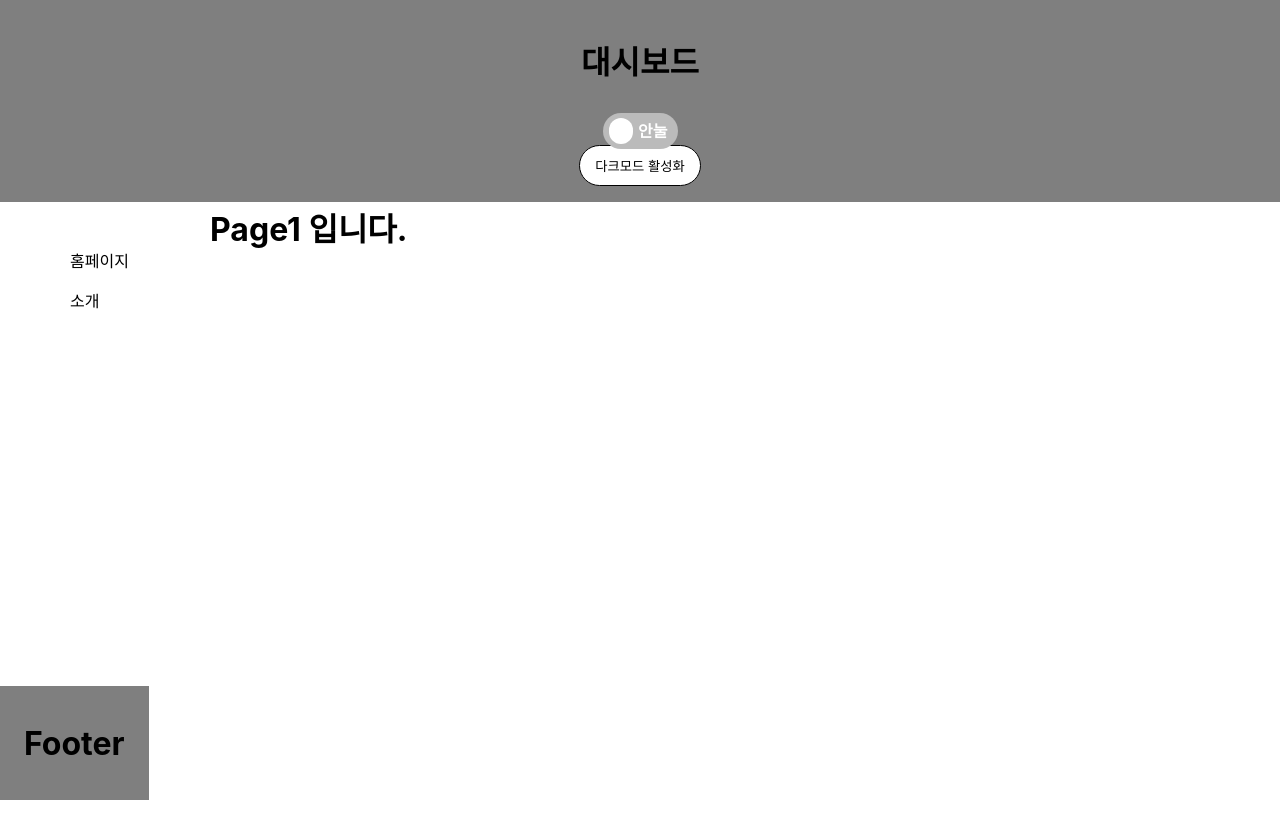
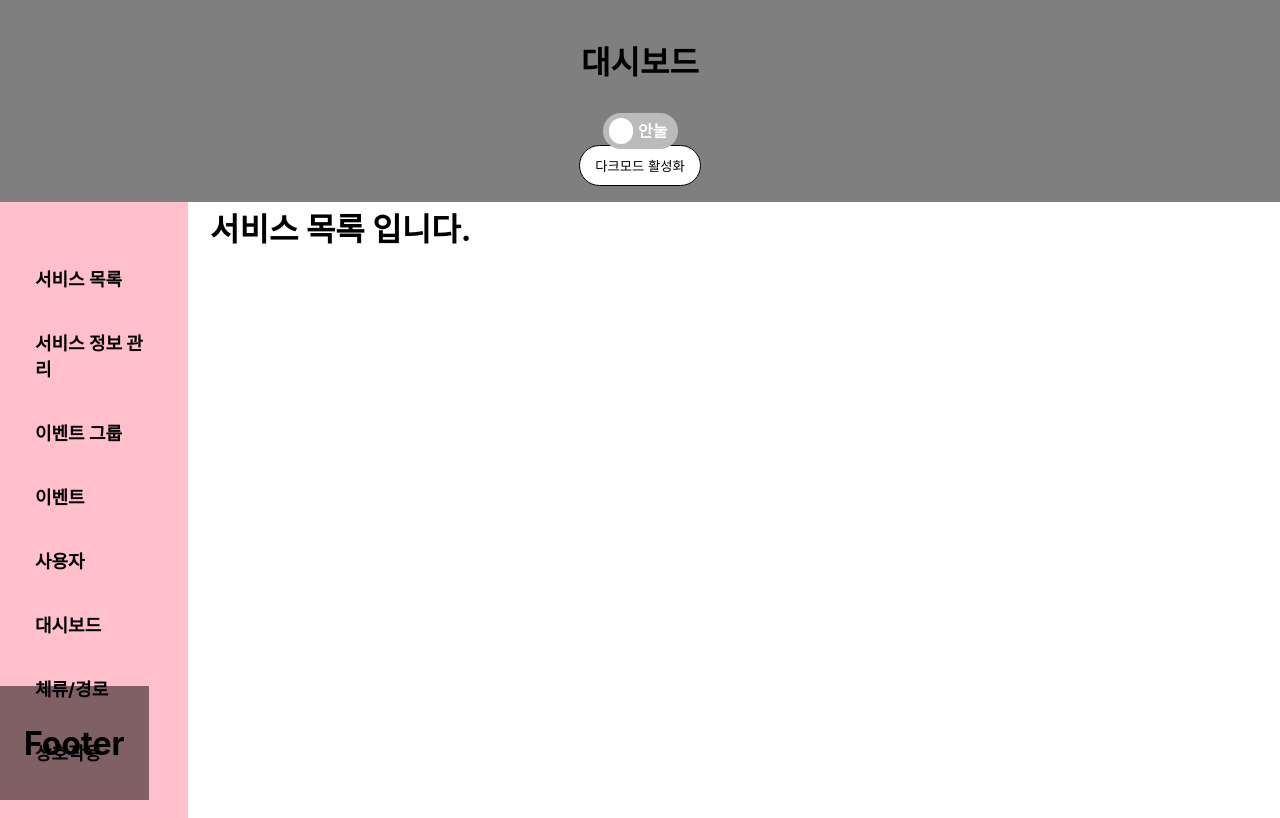
Before and after one commit to hyodii/REACT_TEST, a React (Create React App) app in the folder react_study/: page / in a window 1280 px wide. Built offline with nearby package versions, Linux system fonts and the light colour scheme.

Commit message:
feat : styled-components 적용 및 사이드바 목록 추가

```diff
--- a/react_study/src/App.js
+++ b/react_study/src/App.js
@@ -1,36 +1,84 @@
-import Page2 from "./component/Page2";
-import Page1 from "./component/Page1";
-import Sidebar from "./component/Sidebar";
+import React, { useState } from 'react'
+
 import Header from "./component/Header";
 import Footer from "./component/Footer";
+import Page1 from "./component/Page1";
+import Page2 from "./component/Page2";
+import Page3 from "./component/Page3";
+import Page4 from "./component/Page4";
+import Page5 from "./component/Page5";
+import Page6 from "./component/Page6";
+import Page7 from "./component/Page7";
+import Page8 from "./component/Page8";
+import Sidebar from "./component/Sidebar";
+import styled from "styled-components";
 
-import React, { useState } from 'react'
+const Style = {
+  Sidebar: styled.div`
+    background-color: pink;
+    color: black;
+    font-size: 18px;
+    font-weight: bold;
+    position: sticky;
+    top: 200px;
+    width: 8rem;
+    height: 100%;
+    padding: 30px;
+    ul {
+    padding: 5px;
+    }
+    .no_dot {
+    list-style-type: none;
+    margin-top: 10px;
+}
+  `
+}
 
 function App() {
   /*
-      해더 다크모드
+      해더 다크모드 상태
    */
   const [isDarkMode, setDarkMode] = useState(false);
   const changeDark = () => {
     setDarkMode((isDarkMode) => !isDarkMode);
-    console.log("isDarkMode--변했나요?--->", isDarkMode)
+    console.log("isDarkMode--부모 변했나요?--->", isDarkMode)
   }
+
   /*
-      사이드바 목록
+      사이드바 상태
    */
   const [number, setNumber] = useState(0);
   const changeNumber = (number) => {
     setNumber(number)
-    console.log("number--변했나요?--->", number)
+    console.log("number--부모 변했나요?--->", number)
   }
 
+  /*
+      사이드바 depth1
+   */
+  const depth1 = (number => {
+    switch(number) {
+    case 0: return <Page1/>
+    case 1: return <Page2/>
+    case 2: return <Page3/>
+    case 3: return <Page4/>
+    case 4: return <Page5/>
+    case 5: return <Page6/>
+    case 6: return <Page7/>
+    case 7: return <Page8/>
+    }
+  })
 
   return (
     <div>
-      <Header darkState={isDarkMode} onClick={changeDark}></Header>
-      <Sidebar numberStat={number} onClick={changeNumber}></Sidebar>
+      <Header $darkstate={isDarkMode} onClick={changeDark}></Header>
       <div>
-        {number === 0 ? <Page1 /> : <Page2 />}
+        <Style.Sidebar>
+          <Sidebar $numberstate={number} onClick={changeNumber}></Sidebar>
+        </Style.Sidebar>
+        <div>
+          {depth1(number)}
+        </div>
       </div>
       <Footer></Footer>
     </div>
--- a/react_study/src/component/Header.js
+++ b/react_study/src/component/Header.js
@@ -1,12 +1,13 @@
 import React, { useState } from 'react';
 import ToggleSwitch from "./ToggleSwitch";
 
-function Header({darkState, onClick}) {
+function Header({darkstate, onClick}) {
 
   const [isDarkMode, setDarkMode] = useState(false);
 
   const handleClickButton = (isDarkMode) => {
-    isDarkMode(!isDarkMode);
+    setDarkMode(!isDarkMode);
+    console.log("isDarkMode--자식입니다-->", isDarkMode)
   }
 
   return (
@@ -21,13 +22,13 @@ function Header({darkState, onClick}) {
           backgroundColor: isDarkMode ? "black" : "white",
           color : isDarkMode ? "white" : "black"
         }}
-        onClick={() => {setDarkMode((isDarkMode) => !isDarkMode); onClick()}}
+        onClick={() => {handleClickButton(isDarkMode); onClick()}}
       >
         {isDarkMode ? "다크모드 비활성화" : "다크모드 활성화"}
       </button>
     </div>
   );
-};
+}
 
 export default Header;
 
--- a/react_study/src/component/Page1.js
+++ b/react_study/src/component/Page1.js
@@ -4,7 +4,7 @@ const Page1 = () => {
 
   return (
     <div className='page1'>
-      <h1>Page1 입니다.</h1>
+      <h1>서비스 목록 입니다.</h1>
     </div>
   );
 };
--- a/react_study/src/component/Page2.js
+++ b/react_study/src/component/Page2.js
@@ -3,7 +3,7 @@ import React from 'react';
 const Page2 = () => {
   return (
     <div className='page2'>
-      <h1>Page2 입니다.</h1>
+      <h1>서비스 정보 관리 입니다.</h1>
     </div>
   );
 };
--- /dev/null
+++ b/react_study/src/component/Page3.js
@@ -0,0 +1,11 @@
+import React from 'react';
+
+const Page3 = () => {
+  return (
+    <div className='page3'>
+      <h1>이벤트 그룹 입니다.</h1>
+    </div>
+  );
+};
+
+export default Page3;
--- /dev/null
+++ b/react_study/src/component/Page4.js
@@ -0,0 +1,11 @@
+import React from 'react';
+
+const Page4 = () => {
+  return (
+    <div className='page4'>
+      <h1>이벤트 입니다.</h1>
+    </div>
+  );
+};
+
+export default Page4;
--- /dev/null
+++ b/react_study/src/component/Page5.js
@@ -0,0 +1,11 @@
+import React from 'react';
+
+const Page5 = () => {
+  return (
+    <div className='page5'>
+      <h1>사용자 입니다.</h1>
+    </div>
+  );
+};
+
+export default Page5;
--- /dev/null
+++ b/react_study/src/component/Page6.js
@@ -0,0 +1,11 @@
+import React from 'react';
+
+const Page6 = () => {
+  return (
+    <div className='page6'>
+      <h1>대시보드 입니다.</h1>
+    </div>
+  );
+};
+
+export default Page6;
--- /dev/null
+++ b/react_study/src/component/Page7.js
@@ -0,0 +1,11 @@
+import React from 'react';
+
+const Page7 = () => {
+  return (
+    <div className='page7'>
+      <h1>체류/경로 입니다.</h1>
+    </div>
+  );
+};
+
+export default Page7;
--- /dev/null
+++ b/react_study/src/component/Page8.js
@@ -0,0 +1,11 @@
+import React from 'react';
+
+const Page8 = () => {
+  return (
+    <div className='page8'>
+      <h1>상호작용 입니다.</h1>
+    </div>
+  );
+};
+
+export default Page8;
--- a/react_study/src/component/Sidebar.js
+++ b/react_study/src/component/Sidebar.js
@@ -1,10 +1,16 @@
 import { useState } from "react";
 import React from "react";
 
-function Sidebar({numberStat, onClick}) {
+function Sidebar({numberstate, onClick}) {
   const menus = [
-    { id: 0, name: "홈페이지" },
-    { id: 1, name: "소개" }
+    { depth1: 0, depth2: 0, name: "서비스 목록" },
+    { depth1: 1, depth2: 0, name: "서비스 정보 관리" },
+    { depth1: 2, depth2: 0, name: "이벤트 그룹" },
+    { depth1: 3, depth2: 0, name: "이벤트" },
+    { depth1: 4, depth2: 0, name: "사용자" },
+    { depth1: 5, depth2: 0, name: "대시보드" },
+    { depth1: 6, depth2: 0, name: "체류/경로" },
+    { depth1: 7, depth2: 0, name: "상호작용" }
   ];
 
   let [number, setNumber] = useState(0);
@@ -14,12 +20,12 @@ function Sidebar({numberStat, onClick}) {
   }
 
   return (
-    <div className="sidebar">
+    <div>
       {menus.map((menu) => {
         return (
-          <ul key={menu.id}>
+          <ul key={menu.depth1}>
             <li className='no_dot'>
-              <a onClick={() => {handleClickButton(menu.id); onClick(menu.id)}} >{menu.name}</a>
+              <a onClick={() => {handleClickButton(menu.depth1); onClick(menu.depth1)}} >{menu.name}</a>
             </li>
           </ul>
         );
@@ -27,4 +33,16 @@ function Sidebar({numberStat, onClick}) {
     </div>
   );
 }
+
 export default Sidebar;
+/*
+[사이드바 목록]
+서비스 목록
+서비스 정보 관리
+이벤트 그룹
+이벤트
+사용자
+대시보드
+체류/경로
+상호작용
+*/
--- a/react_study/src/index.css
+++ b/react_study/src/index.css
@@ -28,12 +28,25 @@ code {
     bottom: 0;
 }
 
-.sidebar {
-    position: sticky;
-    top: 200px;
-    width: 10.5rem;
-    height: 100%;
-    padding: 30px;
+/*.sidebar {*/
+/*    position: sticky;*/
+/*    top: 200px;*/
+/*    width: 10.5rem;*/
+/*    height: 100%;*/
+/*    padding: 30px;*/
+/*}*/
+
+/*.no_dot {*/
+/*    list-style-type: none;*/
+/*    margin-top: 10px;*/
+/*}*/
+
+.toggle {
+    border: none;
+    padding: 20px;
+    color: white;
+    background-color: green;
+    border-radius: 30px;
 }
 
 .page1 {
@@ -48,15 +61,38 @@ code {
     top: 183px;
 }
 
-.no_dot {
-    list-style-type: none;
-    margin-top: 10px;
+.page3 {
+    position: absolute;
+    left: 210px;
+    top: 183px;
 }
 
-.toggle {
-    border: none;
-    padding: 20px;
-    color: white;
-    background-color: green;
-    border-radius: 30px;
+.page4 {
+    position: absolute;
+    left: 210px;
+    top: 183px;
 }
+
+.page5 {
+    position: absolute;
+    left: 210px;
+    top: 183px;
+}
+
+.page6 {
+    position: absolute;
+    left: 210px;
+    top: 183px;
+}
+
+.page7 {
+    position: absolute;
+    left: 210px;
+    top: 183px;
+}
+
+.page8 {
+    position: absolute;
+    left: 210px;
+    top: 183px;
+}
```
Also changed, not shown: 1 other file (tests, documents, lock files or other folders).
